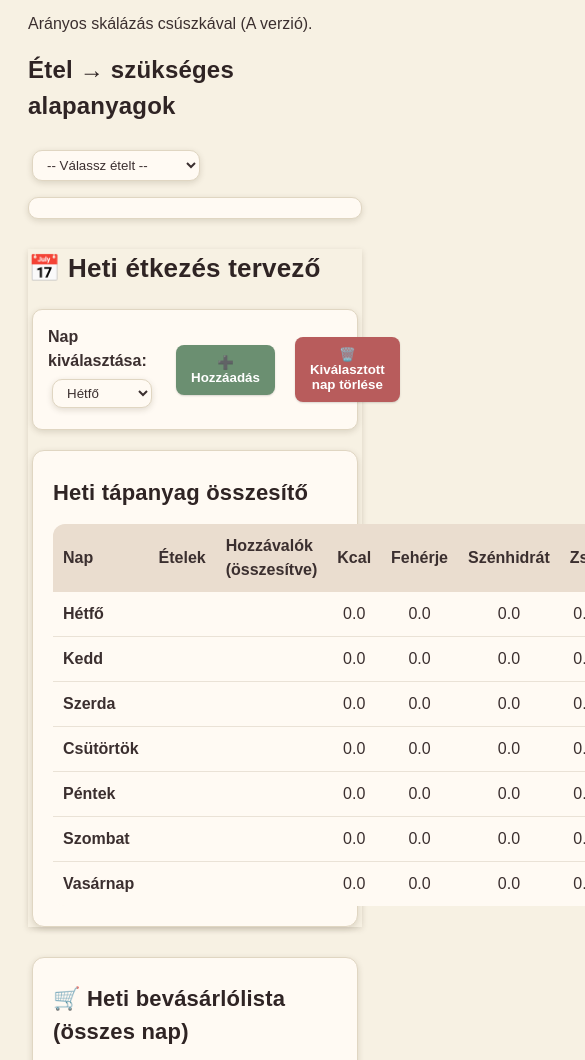
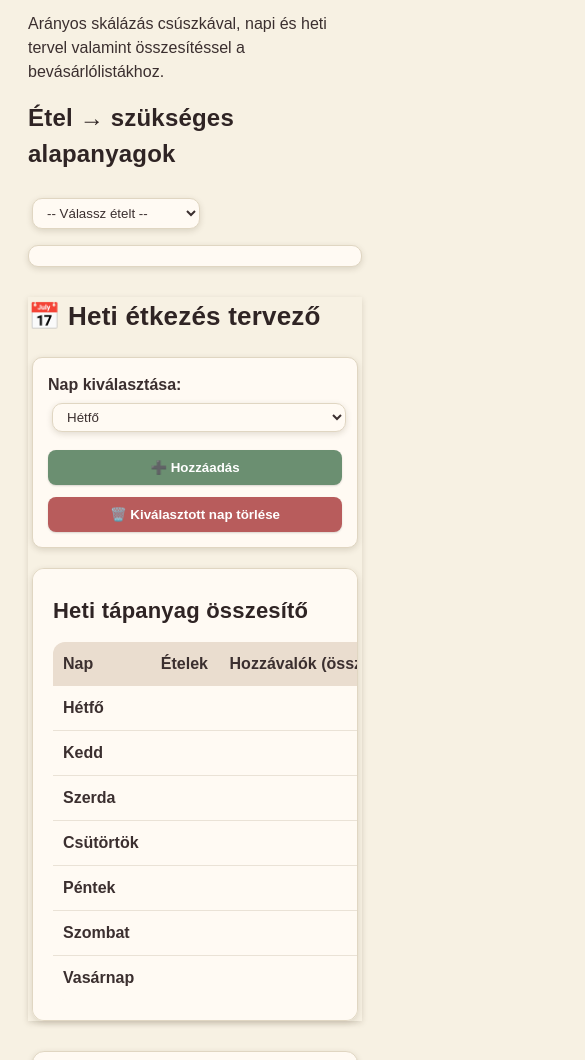
Before and after one commit to Intermedve/gluten-mentes-kajak, a plain HTML site: page index.html in a window 390 px wide. Shown: the part 140-1200 px from the top of the page, 585 px wide, since content can reach past the window. Drawn offline with Linux system fonts and the light colour scheme.

Commit message:
Improve mobile presentation

```diff
--- a/index.html
+++ b/index.html
@@ -131,11 +131,42 @@
     .btn-red:hover { background: var(--btn-red-hover); }
 
     select.card { padding: 6px 10px; }
+
+    /* Mobilbarát vezérlősor a Heti étkezés tervezőnél */
+    .planner-controls {
+      display: flex;
+      gap: 20px;
+      align-items: center;
+      flex-wrap: wrap; /* kisebb képernyőn törhessen új sorba */
+    }
+
+    /* 640px alatt egymás alá rendezzük, teljes szélességre */
+    @media (max-width: 640px) {
+      .planner-controls {
+        flex-direction: column;
+        align-items: stretch;
+        gap: 12px;
+      }
+      .planner-controls .btn,
+      .planner-controls select.card,
+      .planner-controls label {
+        width: 100%;
+      }
+    }
+
+    /* Heti tápanyag összesítő táblázat – vízszintes görgetés kicsi kijelzőn */
+    #weekTable {
+      overflow-x: auto;
+    }
+    #weekTable table {
+      min-width: 720px; /* ha a képernyő ennél keskenyebb, görgethető lesz */
+    }
+
   </style>
 </head>
 <body>
-  <h1>Gluténmentes étel → ételadatok</h1>
-  <p>Arányos skálázás csúszkával (A verzió).</p>
+  <h1>Gluténmentes étel → Bevásárlólista</h1>
+  <p>Arányos skálázás csúszkával, napi és heti tervel valamint összesítéssel a bevásárlólistákhoz.</p>
 
   <h2>Étel → szükséges alapanyagok</h2>
   <select id="reverseSelect" class="card"></select>
@@ -149,7 +180,7 @@
 
   <div id="weeklyPlanner" style="margin-top:20px; margin-bottom:30px; box-shadow: var(--shadow);">
     <h2 style="margin-top:0; font-size:26px;">📅 Heti étkezés tervező</h2>
-    <div class="card" style="padding:15px; display:flex; gap:20px; align-items:center;">
+    <div class="card planner-controls" style="padding:15px;">
       <label><strong>Nap kiválasztása:</strong>
         <select id="daySelect" class="card" style="padding:5px 10px;">
           <option value="Hétfő">Hétfő</option>
```
